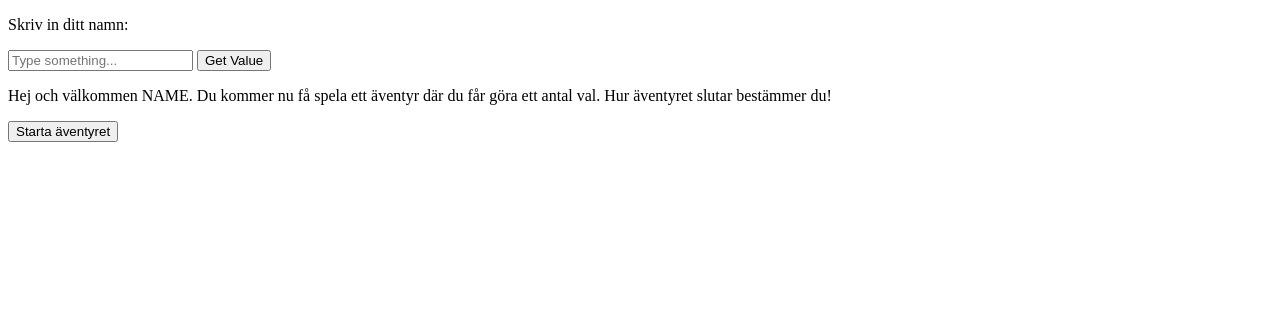
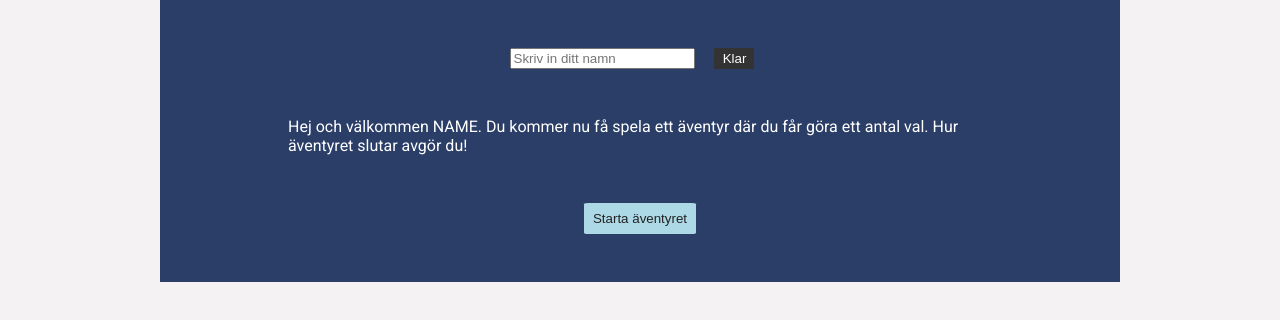
Before and after one commit to amandasamuelsson/interactive-text-rpg, a plain HTML site: page index.html in a window 1280 px wide. Drawn offline with Linux system fonts and the light colour scheme.

Commit message:
Added styling and some more scenes

```diff
--- a/index.html
+++ b/index.html
@@ -3,25 +3,25 @@
 <head>
     <meta charset="UTF-8">
     <meta name="viewport" content="width=device-width, initial-scale=1.0">
-
+    <link rel="stylesheet" href="./style.css">
     <script defer src="./script.js"></script>
+    <link href="https://fonts.googleapis.com/css2?family=Roboto&display=swap" rel="stylesheet">
     <title>Document</title>
 </head>
     <body>
-
+        <div class="gameDiv">
             <form id="nameForm">
-            <p>Skriv in ditt namn:</p>
-            <input type="text" placeholder="Type something..." id="myInput">
-            <button type="button" id="sub-button" onclick="submitName();">Get Value</button>
+                <input type="text" placeholder="Skriv in ditt namn" id="myInput">
+                <button type="button" id="sub-button" class="sub-button" onclick="submitName();">Klar</button>
             </form>
 
             <p id="description">
                 <!-- Code injected from JavaScript -->
             </p>
-
+            <img src="" alt="">
             <div id="choices-container">
                 <!-- Code injected from JavaScript -->
             </div>
-
+        </div>
     </body>
 </html>
--- a/script.js
+++ b/script.js
@@ -3,39 +3,70 @@ let currentSceneName = "startingScene"
 const scenes = {
 
     startingScene: {
-        description: "Hej och välkommen NAME. Du kommer nu få spela ett äventyr där du får göra ett antal val. Hur äventyret slutar bestämmer du!",
+        description: "Hej och välkommen NAME. Du kommer nu få spela ett äventyr där du får göra ett antal val. Hur äventyret slutar avgör du!",
         choices: ["Starta äventyret"],
         nextScene: ["mountain"]
     },
 
     mountain: {
-        description: "Du befinner dig på en bergstopp, skrika eller gå neråt. Skriv in skrik eller gå neråt",
-        choices: ["skrik", "gå neråt"],
+        description: "Du vaknar till.. det sista du minns var att du och dina vapendragare Tola Sparv och Monika Plöjer var på ett uppdrag där ni skulle hämta hem en förtrollad dolk från Ravens Rövare. Du ställer dig upp och inser att du befinner dig på en bergstopp",
+        choices: ["Skrik", "Gå neråt"],
         nextScene: ["fly", "goDown"]
     },
 
     fly: {
         description: "Du valde att skrika och en Grip kommer nu och lyfter dig i sina klor. Du funderar på om du ska slå mot klorna med din dolk eller om du ska njuta av utsikten. Vad väljer du att göra?",
-        choices: ["slå", "njut av utsikten"],
+        choices: ["Slå gripen", "Njut av utsikten"],
         nextScene: ["hit", "view"]
     },
 
     goDown: {
         description: "Du börjar gå ner för berget men ramlar ner i en glaciärspricka och dör omedelbart. Vill du börja om?",
-        choices: ["ja"],
-        nextScene: ["mountain"]
+        choices: ["Ja", "Nej"],
+        nextScene: ["mountain", "endGame"]
+    },
+
+    hit: {
+        description: "Du valde att slå, Gripen släpper taget. Du faller nu handlöst från hög höjd och störtar snabbt mot din död. Vill du börja om?",
+        choices: ["Ja", "Nej"],
+        nextScene: ["mountain", "endGame"]
     },
 
     view: {
-        description: "Gripen flyger vidare med dig i sina klor, efter ett tag börjar gripen flyga lägre och du ser en stad. Du känner igen staden från",
-        choices: ["ett av dina tidigare äventyr", "en berättelse du hört av din farfar"],
-        nextScene: ["hit", 1]
+        description: "Gripen flyger vidare med dig i sina klor, efter ett tag börjar gripen flyga lägre och du ser en stad. Du känner igen staden från..",
+        choices: ["..ett av dina tidigare äventyr", "..en berättelse du hört av Monika"],
+        nextScene: ["adventure", 1]
     },
 
-    hit: {
-        description: "Du valde att slå, Gripen släpper taget. Du faller nu handlöst 400 meter och störtar snabbt mot din död. Vill du börja om?",
-        choices: ["ja"],
-        nextScene: ["mountain"]
+    adventure: {
+        description: "Gripen går ner för landning och sätter försiktigt ner dig på marken. Du står nu utanför Gittes Värdshus och Gitte kommer ut för att välkomna dig! Du förstår nu att gripen som hämtat dig måste vara en av Gittes gripar. Gitte bedriver nämligen också grip-kennel. Hon bjuder med dig in på värdshuset.. ",
+        choices: ["Följ med in", "Utforska staden"],
+        nextScene: ["follow", "exploreCity"]
+    },
+
+    follow: {
+        description: "Så snart du kommer in hör du bekanta röster! Monika och Tola sitter vid ett bord och dricker mjöd. De skiner upp när de ser dig! Ni börjar direkt diskutera vad ni ska göra härnäst för att få tag i dolken. Du vann! Vill du spela igen?",
+        choices: ["Ja", "Nej"],
+        nextScene: ["mountain", "endGame"]
+    },
+
+    exploreCity: {
+        description: "Du tackar artigt nej till Gittes inbjudan och beger dit ut på stan. Du går mot torget där det finns en livlig marknad som du tidigare besökt, där du en gång träffade en vacker mö. Du funderar på om hon fortfarande säljer äpplen på marknaden.",
+        choices: ["Leta efter den vackra mön", "Gå tillbaka till värdshuset"],
+        nextScene: ["apples", "follow"]
+    },
+
+    apples: {
+        description: "Du börjar leta efter den vackra mön på marknaden och får syn på ett långt blont hår. Du rör dig mot henne och hon vänder sig om. Ni får ögonkontakt och hon ler stort. Hon rusar mot dig och ni omfamnar varandra! Grattis! Du vann, vill du spela igen?",
+        choices: ["Ja", "Nej"],
+        nextScene: ["mountain", "endGame"]
+    },
+
+
+    endGame: {
+        description: "Tack för att du spelat!",
+        choices: [],
+        nextScene: []
     }
 };
 
--- a/style.css
+++ b/style.css
@@ -0,0 +1,51 @@
+body {
+    margin: 0;
+    display: flex;
+    align-items: center;
+    justify-content: center;
+    font-family: 'Roboto', sans-serif;
+    color: #ffffff;
+    background-color: #f4f2f2;
+
+}
+
+.gameDiv {
+    display: flex;
+    flex-direction: column;
+    align-items: center;
+    justify-content: center;
+    background-color: #2b3e68;
+    width: 70%;
+    padding: 2rem;
+}
+
+#description {
+    padding: 2rem;
+    margin: 0rem 4rem;
+}
+
+.sub-button {
+    color: #ffffff;
+    background-color: #333333;
+    border: none;
+    padding: 0.2rem 0.5rem;
+    width: 2.5rem;
+}
+
+.sub-button:hover {
+    background-color: #444444;
+}
+
+button {
+    background-color: lightblue;
+    color: #222222;
+    padding: 0.5rem;
+    border: 1px;
+    border-radius: 4%;
+    margin: 1rem;
+    width: 7rem;
+}
+
+button:hover {
+    background-color: rgb(201, 236, 248) ;
+}
```
Lines whose indentation alone changed are shown as unchanged.
